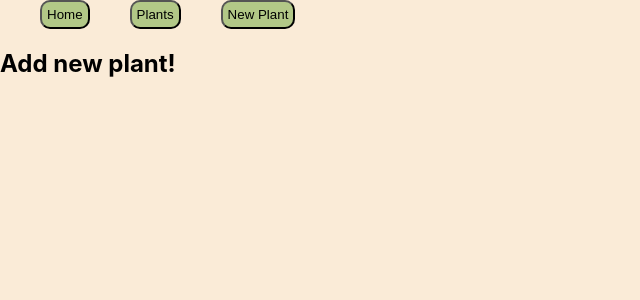
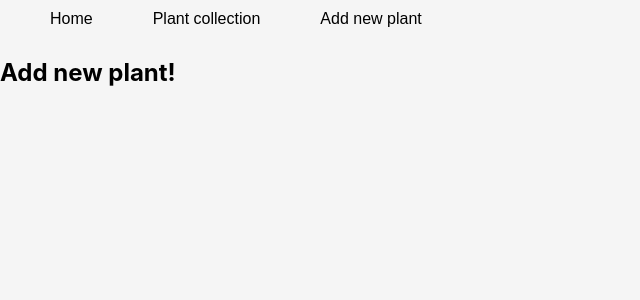
Before and after one commit to paulbosorogan/ph2project, a React (Create React App) app: page /newplant in a window 1280 px wide. Shown: the top 300 px of the page, without its empty margins (0-640 px from the left). Built offline with nearby package versions, Linux system fonts and the light colour scheme.

Commit message:
Adjust components and adding styling with css

```diff
--- a/src/App.js
+++ b/src/App.js
@@ -4,6 +4,7 @@ import Plants from './Plants'
 import NavBar from "./NavBar"
 import { Route, Switch } from 'react-router-dom';
 import NewPlant from './NewPlant';
+import { plants } from './db.json'
 
 function App() {
   return (
@@ -11,7 +12,7 @@ function App() {
       <NavBar/>
       <Switch>
         <Route path="/plants">
-          <Plants/>
+          <Plants plants={plants}/>
         </Route>
         <Route path="/newplant">
           <NewPlant/>
--- a/src/Home.js
+++ b/src/Home.js
@@ -5,10 +5,9 @@ function Home(){
     return (
         <div className="App">
         <header className="App-header">
+        <h1>thirstPlant 🌱</h1>
           <div className='container'>
-          <h1>thirstPlant 🌱</h1>
-          <h2>Coming soon</h2>
-          <p>a gentle reminder to water your plant babies</p>
+            <p>a gentle reminder to water your plants</p>
           </div>
         </header>
       </div>
--- a/src/NavBar.js
+++ b/src/NavBar.js
@@ -17,14 +17,14 @@ return(
         <li><NavLink
              to="/plants"
              exact>
-              <button className="nav-bttn">Plants</button>
+              <button className="nav-bttn">Plant collection</button>
         </NavLink></li>
         </ul>
         <ul>
         <li><NavLink
                 to="/newplant"
                 exact>
-                <button className="nav-bttn">New Plant</button>
+                <button className="nav-bttn">Add new plant</button>
         </NavLink></li>
         </ul>
     </div>
--- a/src/NewPlant.js
+++ b/src/NewPlant.js
@@ -1,5 +1,5 @@
 import React from "react";
-
+const succulent = "https://imgur.com/8epBS7F"
 function NewPlant(){
     return(
         <h2>Add new plant!</h2>
--- a/src/Plants.js
+++ b/src/Plants.js
@@ -1,6 +1,8 @@
-import React from "react";
+import React, {useState} from "react";
 
-function Plants(){
+function Plants({plants}){
+    console.log(plants)
+    const [plantList, setPlantList] = useState()
     return(
         <div>
             <h1>Loading plants</h1>
--- a/src/index.css
+++ b/src/index.css
@@ -5,30 +5,35 @@ body {
     sans-serif;
   -webkit-font-smoothing: antialiased;
   -moz-osx-font-smoothing: grayscale;
-  background-color: antiquewhite;
+  background-color: whitesmoke;
+  position: static;
 }
 
 code {
   font-family: source-code-pro, Menlo, Monaco, Consolas, 'Courier New',
     monospace;
 }
-.container p{
-  padding: 50px;
+.container {
+  padding: 25px;
   border-style: solid;
   border-width: 5px;
   border-radius: 25px;
+}
+.container p{
+  font-family: Arial, Helvetica, sans-serif;
+  color: white;
 }
 .App {
   text-align: center;
 }
 .App-header {
-  background-color: #B2C887;
+  background-image: url(https://img.freepik.com/free-photo/background-with-natural-monstera-leaf-with-sunbeams-wall-copy-space_169016-13367.jpg?w=1480&t=st=1678061423~exp=1678062023~hmac=ccc8894c74a4e029757624a6d7b206acfc9d1ce4a01d00093f2885810a333662);
   min-height: 100vh;
   display: flex;
   flex-direction: column;
   align-items: center;
   justify-content: center;
-  font-size: calc(10px + 2vmin);
+  font-size: calc(18px + 2vmin);
   color: white;
 }
 .navbar ul{
@@ -36,14 +41,13 @@ code {
 }
 .navbar li{
     display: inline-block;
-    width: "50px";
-    padding: "12px";
-    margin: "0 6px 6px";
     background: "green";
     color: "white";
 }
 .nav-bttn {
-  padding: 5px;
-  background: #B2C887;
-  border-radius: 10px;
+  font: 1em sans-serif;
+  padding: 10px;
+  background: whitesmoke;
+  border: whitesmoke;
+  font-family: Arial, Helvetica, sans-serif;
 }
```
